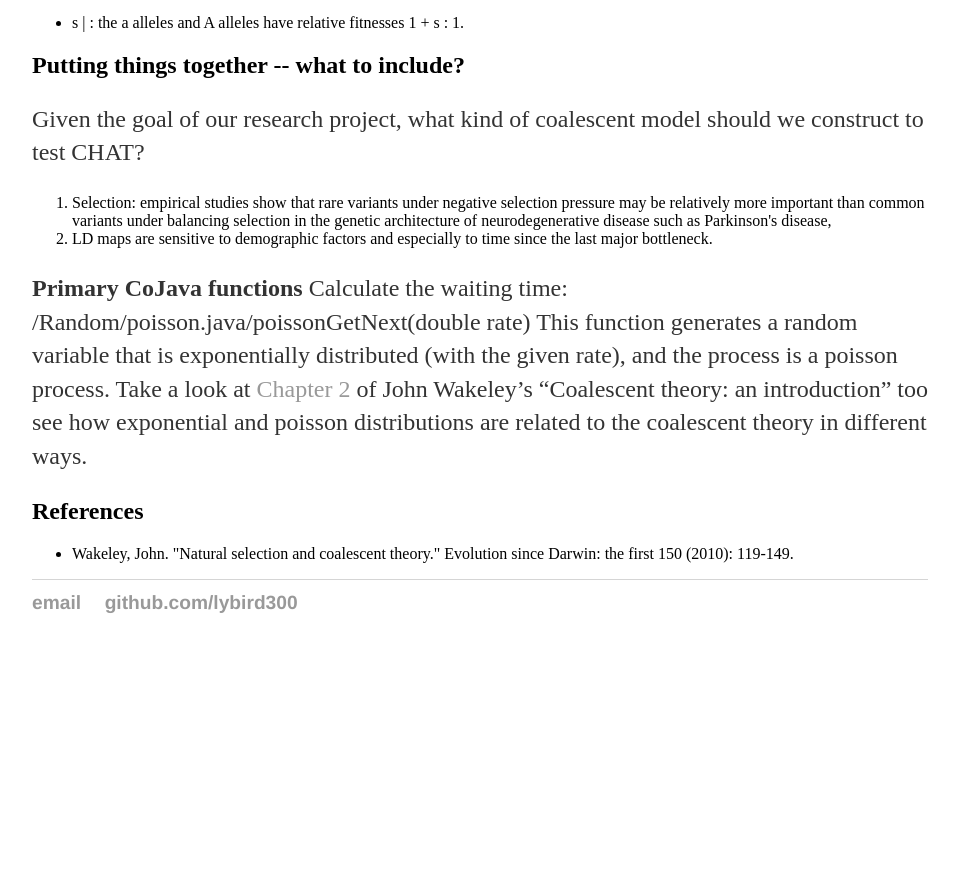
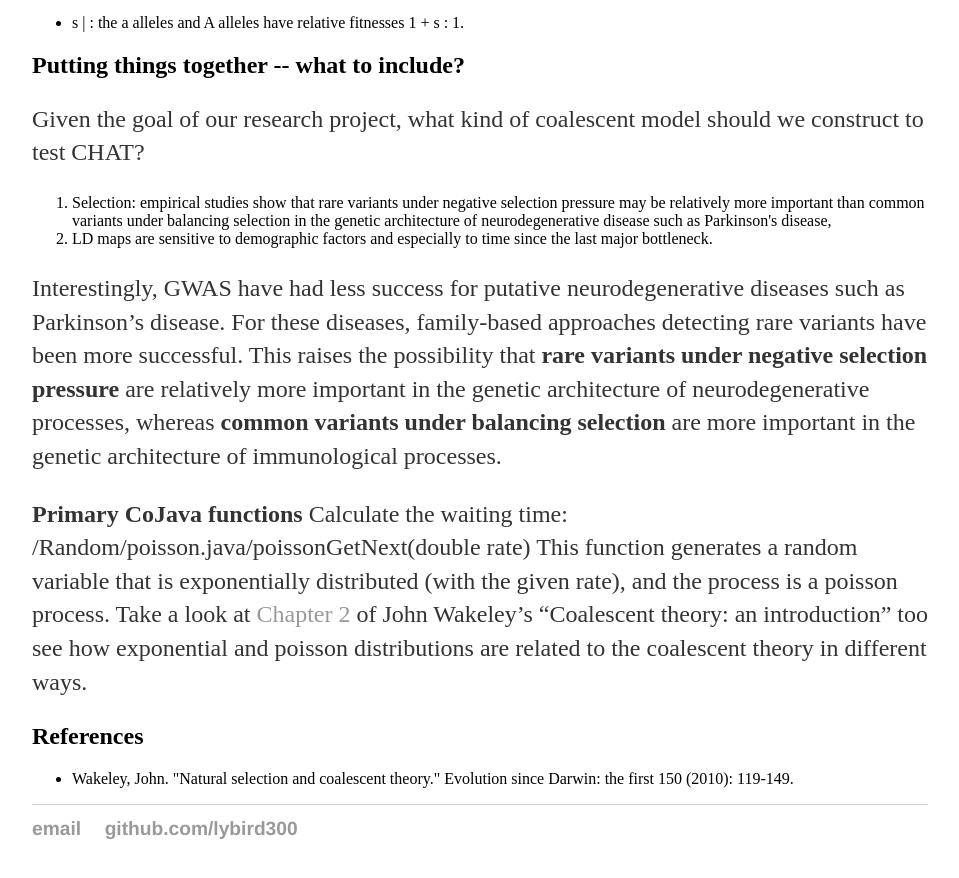
Before and after one commit to lybird300/lybird300.github.io, a Jekyll site: the page built from _posts/2015-04-03-coalescent2.md, in a window 1280 px wide and 900 px high, scrolled down 4152 px. Shown: the top 878 px of the window, without its empty margins (160-1119 px from the left). Built offline with Jekyll 4.4.1, drawn with Linux system fonts in a browser that asks for light colours; before the commit the page ends 4826 px from its top, so only the background shows below that.

Commit message:
Update 2015-04-03-coalescent2.md

```diff
--- a/_posts/2015-04-03-coalescent2.md
+++ b/_posts/2015-04-03-coalescent2.md
@@ -81,6 +81,7 @@ Given the goal of our research project, what kind of coalescent model should we
 <li>Selection: empirical studies show that rare variants under negative selection pressure may be relatively more important than common variants under balancing selection in the genetic architecture of neurodegenerative disease such as Parkinson's disease,</li>
 <li>LD maps are sensitive to demographic factors and especially to time since the last major bottleneck.</li>
 </ol>
+Interestingly, GWAS have had less success for putative neurodegenerative diseases such as Parkinson's disease. For these diseases, family-based approaches detecting rare variants have been more successful. This raises the possibility that <b>rare variants under negative selection pressure</b> are relatively more important in the genetic architecture of neurodegenerative processes, whereas <b>common variants under balancing selection</b> are more important in the genetic architecture of immunological processes.
 
 <b>Primary CoJava functions</b>
 Calculate the waiting time: /Random/poisson.java/poissonGetNext(double rate)
```
